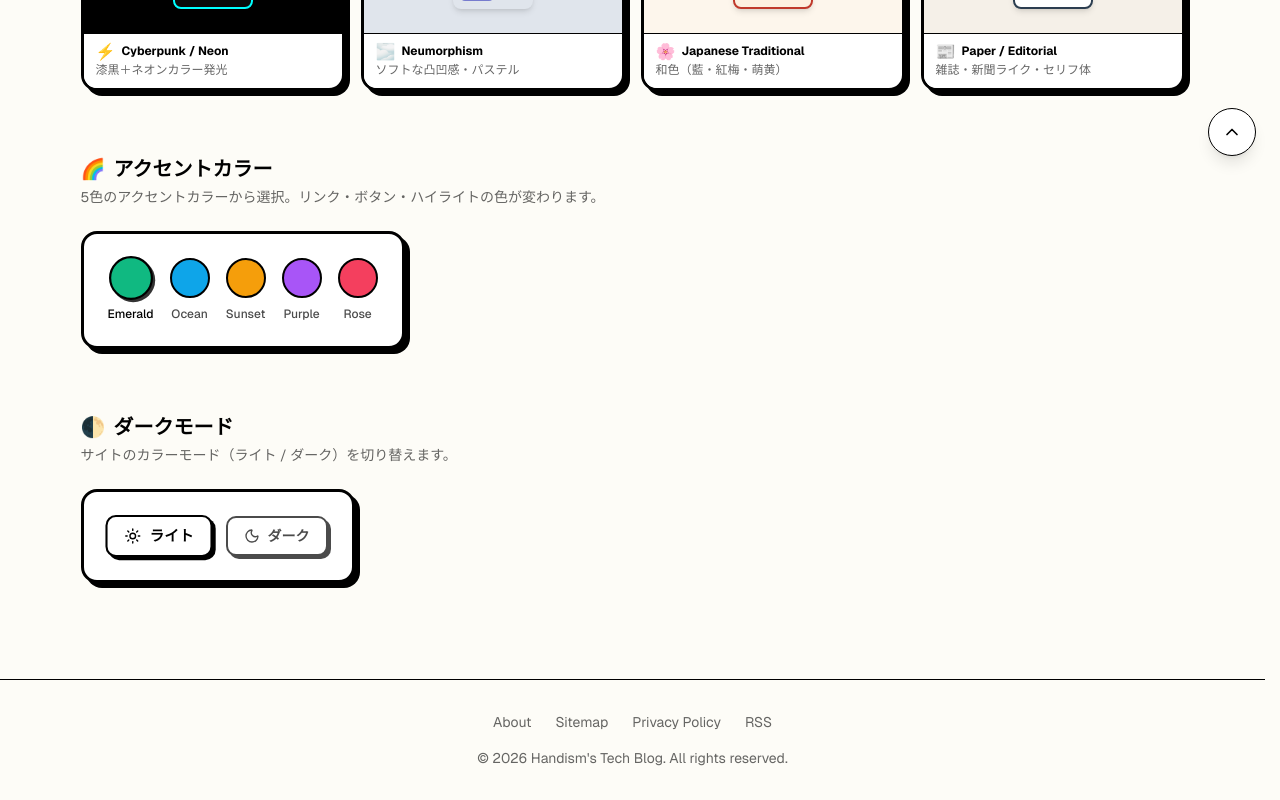
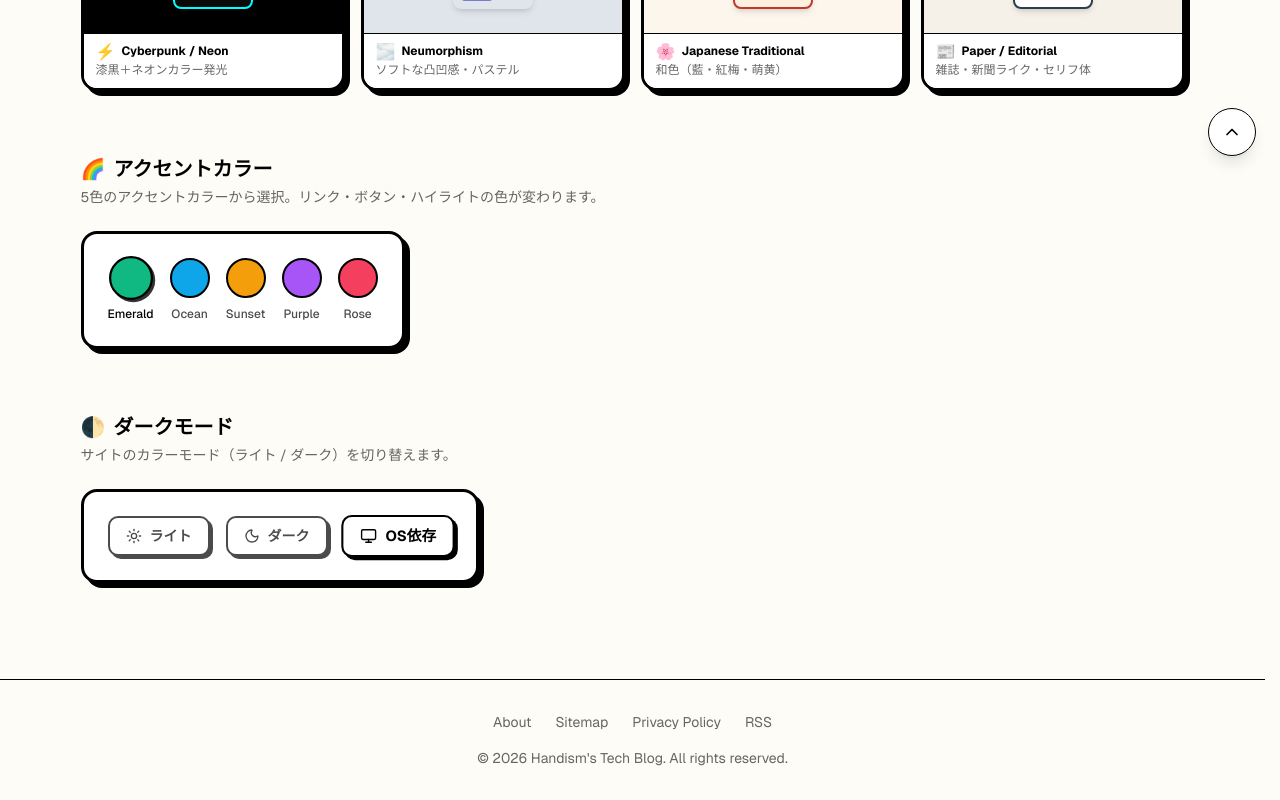
Before and after one commit to handism/handism.github.io, a Next.js app: page /settings in a window 1280 px wide. Shown: the part 620-1420 px from the top of the page. Built offline with nearby package versions, Linux system fonts and the light colour scheme.

Commit message:
feat: add system preference option to ThemeToggle component

```diff
--- a/src/components/ThemeToggle.tsx
+++ b/src/components/ThemeToggle.tsx
@@ -1,15 +1,15 @@
 // src/components/ThemeToggle.tsx
 'use client';
 
-import { Moon, Sun } from 'lucide-react';
+import { Monitor, Moon, Sun } from 'lucide-react';
 import { useTheme } from 'next-themes';
 import { useEffect, useState } from 'react';
 
 /**
- * カラーモード（ライト/ダーク）の切り替えコンポーネント（インライン横並び）。
+ * カラーモード（ライト/ダーク/OS依存）の切り替えコンポーネント（インライン横並び）。
  */
 export function ThemeToggle() {
-  const { setTheme, resolvedTheme } = useTheme();
+  const { theme, setTheme } = useTheme();
   const [isMounted, setIsMounted] = useState(false);
 
   useEffect(() => {
@@ -35,22 +35,27 @@ export function ThemeToggle() {
           <Moon className="h-4 w-4" />
           <span className="font-bold text-sm">ダーク</span>
         </button>
+        <button
+          disabled
+          className="neo-btn px-4 py-2 flex items-center gap-2 cursor-not-allowed text-text"
+        >
+          <Monitor className="h-4 w-4" />
+          <span className="font-bold text-sm">OS依存</span>
+        </button>
       </div>
     );
   }
-
-  const isDark = resolvedTheme === 'dark';
 
   return (
     <div className="flex flex-wrap gap-4" role="group" aria-label="カラーモードの選択">
       <button
         onClick={() => setTheme('light')}
         className={`neo-btn px-4 py-2 flex items-center gap-2 text-text transition-all focus-visible:outline-2 focus-visible:outline-accent focus-visible:outline-offset-2 ${
-          !isDark
+          theme === 'light'
             ? 'ring-2 ring-text scale-105 font-bold'
             : 'opacity-70 hover:opacity-100 hover:scale-105'
         }`}
-        aria-pressed={!isDark}
+        aria-pressed={theme === 'light'}
         aria-label="ライトモードを選択"
       >
         <Sun className="h-4 w-4" />
@@ -60,16 +65,30 @@ export function ThemeToggle() {
       <button
         onClick={() => setTheme('dark')}
         className={`neo-btn px-4 py-2 flex items-center gap-2 text-text transition-all focus-visible:outline-2 focus-visible:outline-accent focus-visible:outline-offset-2 ${
-          isDark
+          theme === 'dark'
             ? 'ring-2 ring-text scale-105 font-bold'
             : 'opacity-70 hover:opacity-100 hover:scale-105'
         }`}
-        aria-pressed={isDark}
+        aria-pressed={theme === 'dark'}
         aria-label="ダークモードを選択"
       >
         <Moon className="h-4 w-4" />
         <span className="font-bold text-sm">ダーク</span>
       </button>
+
+      <button
+        onClick={() => setTheme('system')}
+        className={`neo-btn px-4 py-2 flex items-center gap-2 text-text transition-all focus-visible:outline-2 focus-visible:outline-accent focus-visible:outline-offset-2 ${
+          theme === 'system'
+            ? 'ring-2 ring-text scale-105 font-bold'
+            : 'opacity-70 hover:opacity-100 hover:scale-105'
+        }`}
+        aria-pressed={theme === 'system'}
+        aria-label="OS設定に応じる"
+      >
+        <Monitor className="h-4 w-4" />
+        <span className="font-bold text-sm">OS依存</span>
+      </button>
     </div>
   );
 }
```
